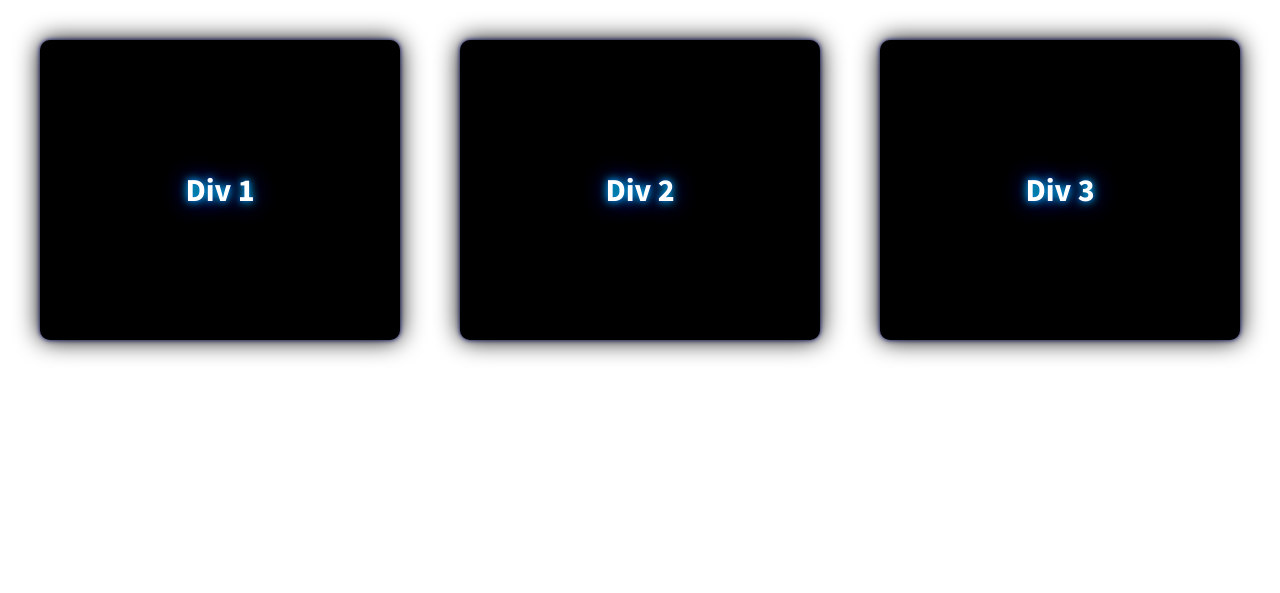
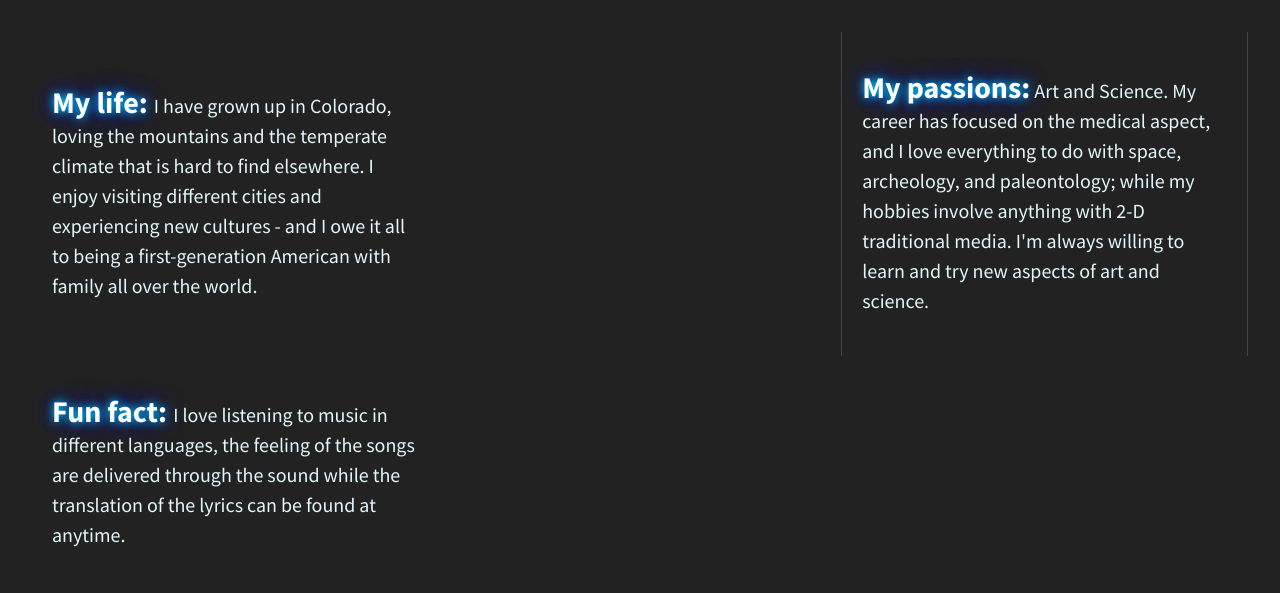
Before and after one commit to shalynp/divs-flexbox, a plain HTML site: page index.html in a window 1280 px wide. Drawn offline with nearby package versions, Linux system fonts and the light colour scheme.

Commit message:
Changed divs style

```diff
--- a/css/main.css
+++ b/css/main.css
@@ -97,45 +97,65 @@ textarea {
 
 
 html {
-  background-color: #fff;
+  background-color: #222;
   height: 100%;
+  width: 100%;
 }
 
 body {
   font-family: 'Source Sans Pro', sans-serif;
+  font-weight: 400;
   padding: 2em;
-  font-size: 1.25em;
+  color: #fff;
   height: 100%;
+
 }
 
 .wrapper {
   /*add display:flex and set justify-content to space-between*/
-  font-weight: 700;
   display: flex;
+  flex-flow: row wrap;
   justify-content: space-between;
-
+  align-items: center;
 
 }
 
 .div-1, .div-2, .div-3 {
   /*give the divs a width of 30%, add display:flex, set justify-content and align-items to center*/
-  color: #fff;
-  text-shadow: 0 0 10px aqua, 0 0 25px blue, 0 0 5px darkblue;
-  line-height: 1.5em;
-  font-size: 1.6em;
-  background-color: black;
-  border-radius: 10px;
-  height: 300px;
-  width: 30%;
   display: flex;
   justify-content: center;
   align-items: center;
-  box-shadow: 0 0 25px black, 0 0 5px darkblue;
+  /* border-radius: 10px; */
+  color: #e3f7fc;
+  font-size: 1.25em;
+  line-height: 1.5em;
+  padding: 20px;
+  /* margin: 10px; */
+  height: auto;
+  width: 30%;
+  /* box-shadow:0 0 10px aqua, 0 0 20px skyblue, 0 0 5px darkblue; */
+}
+
+.div-2 {
+  border-left: 1px solid #444;
+  border-right: 1px solid #444;
 
 }
 
+.wrapper span {
+  color: white;
+  font-size: 1.5em;
+  font-weight: 700;
+  text-shadow: 0 0 10px aqua, 0 0 25px blue, 0 0 5px darkblue;
+}
 
-
+@media (max-width:1200px) {
+  .wrapper {
+    flex-flow: wrap;
+}
+  .div-1, .div-2, .div-3 {
+    width: 100%;
+}
 
 /* ==========================================================================
    Helper classes
--- a/index.html
+++ b/index.html
@@ -23,13 +23,13 @@
 
         <section class="wrapper">
             <div class="div-1">
-                Div 1
+              <p><span>  My life: </span> I have grown up in Colorado, loving the mountains and the temperate climate that is hard to find elsewhere. I enjoy visiting different cities and experiencing new cultures - and I owe it all to being a first-generation American with family all over the world.</p>
             </div>
             <div class="div-2">
-                Div 2
+              <p><span> My passions:</span>  Art and Science. My career has focused on the medical aspect, and I love everything to do with space, archeology, and paleontology; while my hobbies involve anything with 2-D traditional media. I'm always willing to learn and try new aspects of art and science.</p>
             </div>
             <div class="div-3">
-                Div 3
+              <p><span> Fun fact: </span>  I love listening to music in different languages, the feeling of the songs are delivered through the sound while the translation of the lyrics can be found at anytime.  </p>
             </div>
         </section>
 
```
